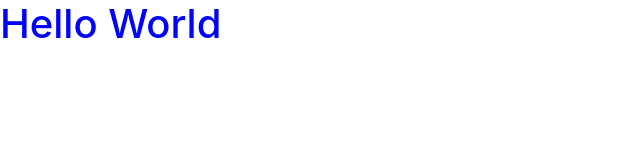
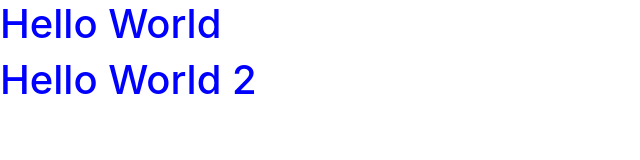
Before and after one commit to bilalawais360/bilalawais360.github.io, a plain HTML site: page restaurant_site/index.html in a window 1280 px wide. Shown: the whole page, without its empty margins (0-640 px from the left). Drawn offline with nearby package versions, Linux system fonts and the light colour scheme.

Commit message:
Add js and css files 3

```diff
--- a/restaurant_site/index.html
+++ b/restaurant_site/index.html
@@ -12,6 +12,7 @@
 </head>
 <body>
 <h1 style="color:blue;">Hello World</h1>
+<h1 style="color:blue;">Hello World 2</h1>
 
   	<script src="https://cdn.jsdelivr.net/npm/jquery@3.6.3/dist/jquery.slim.min.js"></script>
   	<script src="https://cdn.jsdelivr.net/npm/popper.js@1.16.1/dist/umd/popper.min.js"></script>
```
